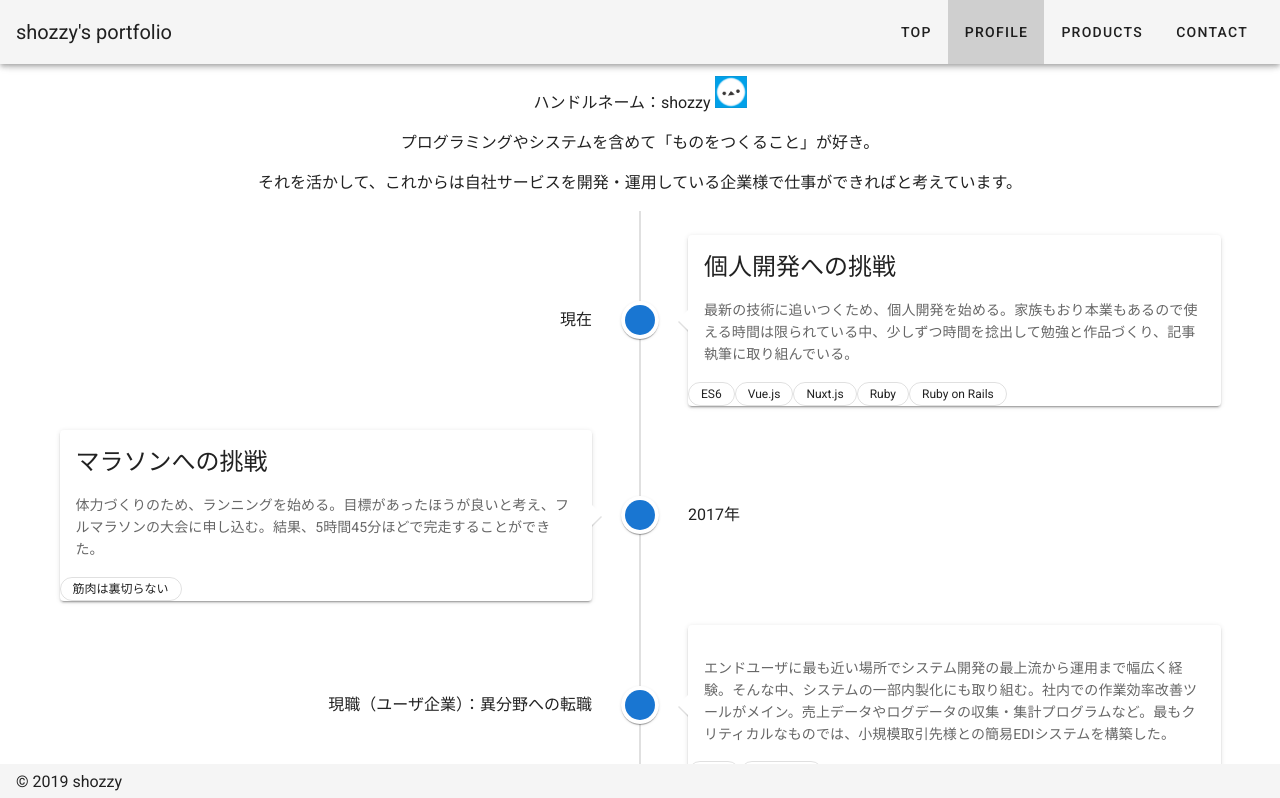
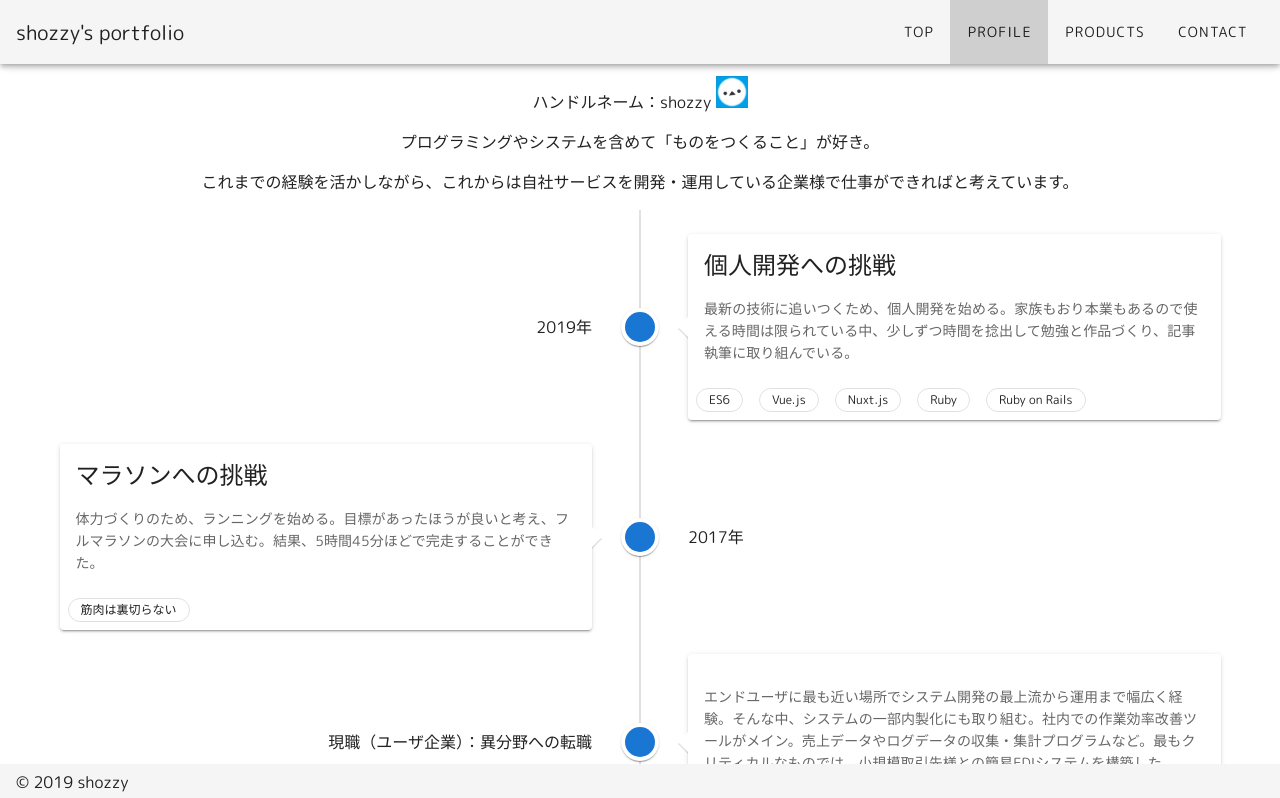
Before and after one commit to shozzy/portfolio-vue, a Nuxt app: page /profile in a window 1280 px wide. Shown: the top 798 px of the page. Built offline with nearby package versions, Linux system fonts and the light colour scheme.

Commit message:
GoogleFonts導入

```diff
--- a/layouts/default.vue
+++ b/layouts/default.vue
@@ -37,3 +37,10 @@ export default {
   }
 }
 </script>
+
+<style>
+@import url('https://fonts.googleapis.com/css?family=M+PLUS+Rounded+1c&display=swap&subset=japanese');
+div{
+  font-family: 'M PLUS Rounded 1c', sans-serif;
+}
+</style>
--- a/pages/profile.vue
+++ b/pages/profile.vue
@@ -11,14 +11,10 @@
           >
         </p>
         <p>プログラミングやシステムを含めて「ものをつくること」が好き。</p>
-        <p>それを活かして、これからは自社サービスを開発・運用している企業様で仕事ができればと考えています。</p>
+        <p><span>これまでの経験を活かしながら、</span><span>これからは自社サービスを開発・運用している企業様で</span><span>仕事ができればと考えています。</span></p>
       </v-col>
     </v-row>
-    <v-timeline
-      :align-top="alignTop"
-      :dense="dense"
-      :reverse="reverse"
-    >
+    <v-timeline>
       <v-timeline-item
         v-for="item in history"
         :key="item.id"
@@ -44,7 +40,7 @@ export default {
   data () {
     return {
       history: [
-        { when: "現在", title: "個人開発への挑戦", message: "最新の技術に追いつくため、個人開発を始める。家族もおり本業もあるので使える時間は限られている中、少しずつ時間を捻出して勉強と作品づくり、記事執筆に取り組んでいる。", languages: ["ES6", "Vue.js", "Nuxt.js", "Ruby", "Ruby on Rails"] },
+        { when: "2019年", title: "個人開発への挑戦", message: "最新の技術に追いつくため、個人開発を始める。家族もおり本業もあるので使える時間は限られている中、少しずつ時間を捻出して勉強と作品づくり、記事執筆に取り組んでいる。", languages: ["ES6", "Vue.js", "Nuxt.js", "Ruby", "Ruby on Rails"] },
         { when: "2017年", title: "マラソンへの挑戦", message: "体力づくりのため、ランニングを始める。目標があったほうが良いと考え、フルマラソンの大会に申し込む。結果、5時間45分ほどで完走することができた。", languages: ["筋肉は裏切らない"] },
         { when: "現職（ユーザ企業）：異分野への転職", message: "エンドユーザに最も近い場所でシステム開発の最上流から運用まで幅広く経験。そんな中、システムの一部内製化にも取り組む。社内での作業効率改善ツールがメイン。売上データやログデータの収集・集計プログラムなど。最もクリティカルなものでは、小規模取引先様との簡易EDIシステムを構築した。", languages: ["Ruby", "JavaScript"] },
         { when: "1社目（SIer）：社内フレームワークの改善", message: "社内のJavaScriptフレームワークを改善。当時広まりつつあったJSONを活用し、入力データのバリデーションについて実装と設定を分離した。改善前は画面ごとにバリデーションを手作業で構築するという工数ばかりかかる状況だったが、それを設定ベースで実現できるようにして作業工数を大幅に削減し品質も向上できた。", languages: ["JavaScript", "HTML", "CSS"] },
@@ -63,3 +59,13 @@ export default {
   }
 }
 </script>
+
+<style>
+p span{
+  display: inline-block;
+  white-space: nowrap;
+}
+.v-chip {
+  margin: 8px;
+}
+</style>
```
